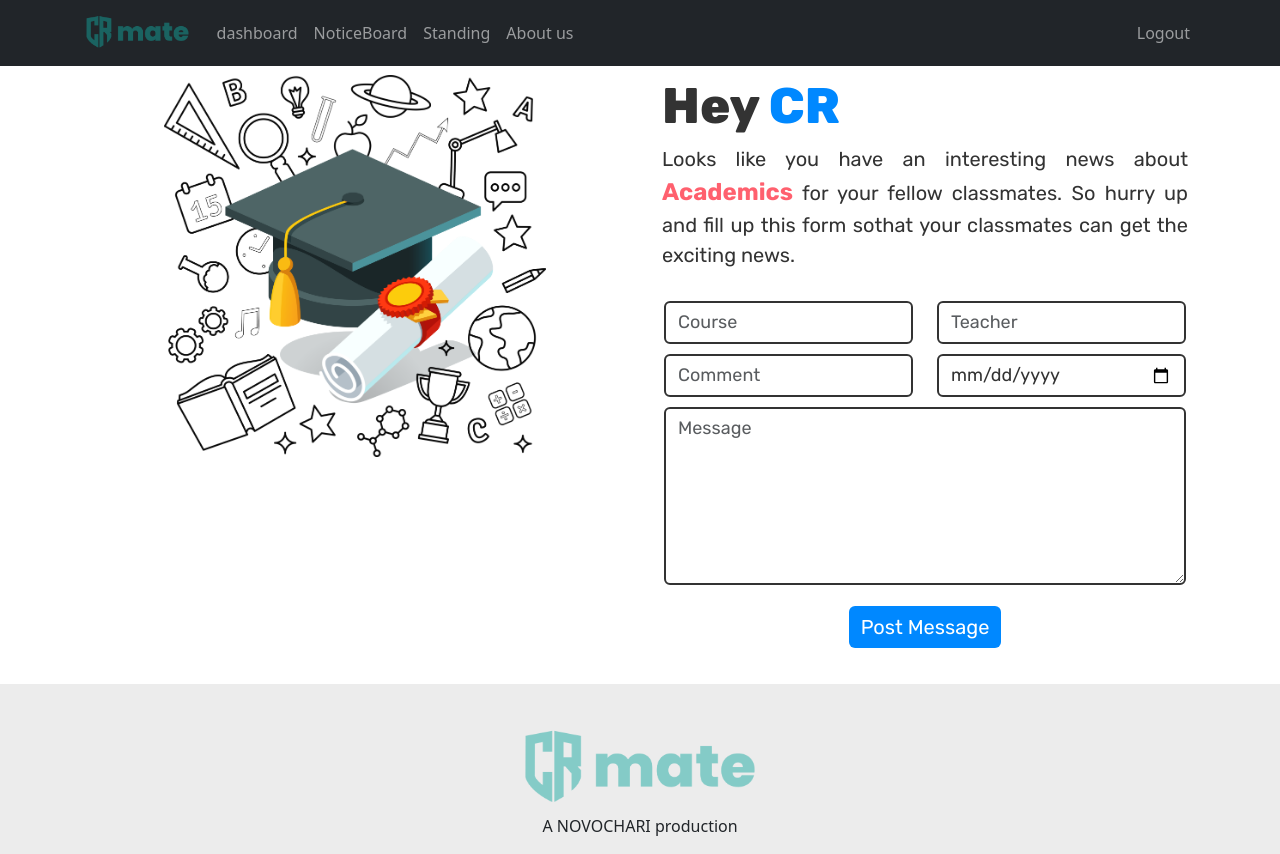
After one commit to sakhadib/the_cr_mate, a PHP site: page /academic/index.php in a window 1280 px wide. The commit adds this page. Run offline with PHP 8.4, Linux system fonts and the light colour scheme; the visitor is signed in with stand-in values (Sample User, id 1).

Commit message:
Academic input complete

```diff
--- /dev/null
+++ b/academic/index.php
@@ -0,0 +1,165 @@
+<?php
+    include "../log_header.php";
+?>
+
+<?php
+// Start the session
+session_start();
+$success = false;
+
+require_once "../connection.php";
+
+// Check if the session is active and the 'uci' session variable is set
+if (isset($_SESSION['uci'])) {
+    $uciValue = $_SESSION['uci'];
+
+    if ($_SERVER["REQUEST_METHOD"] === "POST"){
+
+
+        $course = $_POST["course"];
+        $teacher = $_POST["teacher"];
+        $comment = $_POST["comment"];
+        $date = $_POST["date"];
+        $message = $_POST["message"];
+
+        // Function to sanitize user input to prevent SQL injection and other attacks
+        function sanitizeInput($input) {
+            // Use your preferred method for sanitization, such as mysqli_real_escape_string or htmlspecialchars
+            // Here, I'll use mysqli_real_escape_string as an example:
+            global $conn;
+            return mysqli_real_escape_string($conn, $input);
+        }
+
+        // Check if the form is submitted
+        if ($_SERVER["REQUEST_METHOD"] == "POST") {
+            // Retrieve form data and sanitize it
+            $course = sanitizeInput($_POST["course"]);
+            $teacher = sanitizeInput($_POST["teacher"]);
+            $comment = sanitizeInput($_POST["comment"]);
+            $date = sanitizeInput($_POST["date"]);
+            $message = sanitizeInput($_POST["message"]);
+
+            // Prepare the SQL statement with placeholders
+            $sql = "INSERT INTO academic (date, course, teacher, details, comment, uic) VALUES (?, ?, ?, ?, ?, ?)";
+
+            // Create a prepared statement
+            $stmt = mysqli_prepare($conn, $sql);
+
+            // Bind the parameters to the prepared statement
+            mysqli_stmt_bind_param($stmt, "ssssss", $date, $course, $teacher, $message, $comment, $uciValue);
+
+            // Execute the prepared statement
+            if (mysqli_stmt_execute($stmt)) {
+                // Insertion successful
+                $success = true;
+                // Perform any other actions after successful insertion
+            } else {
+                // Insertion failed
+                echo "Error: " . mysqli_error($connection);
+                // Handle the error as appropriate for your application
+            }
+
+            // Close the prepared statement and the database connection
+            mysqli_stmt_close($stmt);
+            mysqli_close($conn);
+}
+
+
+    }
+
+
+} else {
+    // Redirect the user to index.php
+    header("Location: ../");
+    exit();
+}
+?>
+
+
+
+<!DOCTYPE html>
+<html lang="en">
+<head>
+    <meta charset="UTF-8">
+    <meta name="viewport" content="width=device-width, initial-scale=1.0">
+    <title>Academic Table</title>
+
+    <!-- bootstrap -->
+    <link href="https://cdn.jsdelivr.net/npm/bootstrap@5.3.0/dist/css/bootstrap.min.css" rel="stylesheet" integrity="sha384-9ndCyUaIbzAi2FUVXJi0CjmCapSmO7SnpJef0486qhLnuZ2cdeRhO02iuK6FUUVM" crossorigin="anonymous">
+    <script defer src="https://cdn.jsdelivr.net/npm/bootstrap@5.3.0/dist/js/bootstrap.bundle.min.js" integrity="sha384-geWF76RCwLtnZ8qwWowPQNguL3RmwHVBC9FhGdlKrxdiJJigb/j/68SIy3Te4Bkz" crossorigin="anonymous"></script>
+
+    <!-- css -->
+
+    <link rel="stylesheet" href="style.css">
+
+
+    <!-- icons -->
+    <link rel="stylesheet" href="https://unicons.iconscout.com/release/v4.0.8/css/line.css">
+</head>
+<body>
+    <div class="tr-academicform">
+        <div class="container">
+            <div class="row">
+                <div class="col-lg-6 col-12">
+                    <div class="tr-academicsection">
+                        <img src="../images/Academic.png" class="academic-image">
+                    </div>
+                </div>
+                <div class="col-lg-6 col-12">
+                    <div class="tr-academicsection">
+                        <div class="tr-formseg">
+                            <?php
+                                if ($success) {
+                                    echo '<div class="alert alert-success alert-dismissible fade show" role="alert">
+                                        <strong>Wonderful!</strong> Message Posted Successfully.
+                                        <button type="button" class="btn-close" data-bs-dismiss="alert" aria-label="Close"></button>
+                                    </div>';
+                                }
+                            ?>
+                            <div class="tr-greeting">
+                                <h1>Hey <span>CR</span></h1>
+                                <p>Looks like you have an interesting news about <span>Academics</span> for your fellow
+                                    classmates. So hurry up and fill up this form sothat your classmates can get the exciting news.
+                                </p>
+                            </div>
+
+
+
+                            <form action="../academic/" method = "POST">
+                                <div class="container">
+                                    <div class="row">
+                                        <div class="col-md-6 col-12">
+                                            <input type="text" class="form-control" name="course" placeholder="Course" required>
+                                        </div>
+                                        <div class="col-md-6 col-12">
+                                            <input type="text" class="form-control" name="teacher" placeholder="Teacher" required>
+                                        </div>
+                                        <div class="col-md-6 col-12">
+                                            <input type="text" class="form-control" name="comment" placeholder="Comment">
+                                        </div>
+                                        <div class="col-md-6 col-12">
+                                            <input type="date" class="form-control" name="date" placeholder="Date" required pattern="\d{4}-\d{2}-\d{2}" min="1900-01-01" max="9999-12-31">
+                                        </div>
+
+                                        <div class="col-12">
+                                            <textarea class="form-control message-box" name="message" placeholder="Message" required cols="40" rows="6"></textarea>
+                                        </div>
+
+                                        <div class="form-button mt-3">
+                                            <button id="submit" type="submit" class="btn btn-primary">Post Message</button>
+                                        </div>
+                                    </div>
+                                </div>
+                            </form>
+                        </div>
+                    </div>
+                </div>
+            </div>
+        </div>
+    </div>
+
+    <?php
+        include "../footer.php";
+    ?>
+</body>
+</html>
--- a/academic/style.css
+++ b/academic/style.css
@@ -4,7 +4,7 @@
 
 
 .tr-academicform{
-    min-height: 100vh;
+    min-height: 75vh;
     display: flex;
     justify-content: center;
     align-items: center;
--- /dev/null
+++ b/log_header.php
@@ -0,0 +1,34 @@
+<!-- Navbar Started -->
+<nav class="navbar navbar-expand-lg bg-dark navbar-dark">
+        <div class="container">
+            <a class="navbar-brand" href="#">
+                <img src="../rsx/2@4x.png" alt="Logo" height="40" class="d-inline-block align-text-top">
+            </a>
+          <button class="navbar-toggler" type="button" data-bs-toggle="collapse" data-bs-target="#navbarSupportedContent" aria-controls="navbarSupportedContent" aria-expanded="false" aria-label="Toggle navigation">
+            <span class="navbar-toggler-icon"></span>
+          </button>
+          <div class="collapse navbar-collapse" id="navbarSupportedContent">
+            <ul class="navbar-nav me-auto mb-2 mb-lg-0">
+              <li class="nav-item">
+                <a class="nav-link" aria-current="page" href="../dashboard/">dashboard</a>
+              </li>
+              <li class="nav-item">
+                <a class="nav-link" href="../noticeboard/">NoticeBoard</a>
+              </li>
+              <li class="nav-item">
+                <a class="nav-link" href="#">Standing</a>
+              </li>
+
+              <li class="nav-item">
+                <a class="nav-link" href="#">About us</a>
+              </li>
+            </ul>
+            <ul class="navbar-nav ms-auto mb-2 mb-lg-0">
+                <li class="nav-item">
+                    <a class="nav-link" aria-current="page" href="../logout.php">Logout</a>
+                </li>
+            </ul>
+          </div>
+        </div>
+      </nav>
+    <!-- Navbar End -->
```
Also changed, not shown: classroom/index.html (deleted, +0 -68 lines), classroom/index.php (renamed from academic/index.html, +36 -21 lines), codesave.md (+22 -0 lines), dashboard/index.html (+8 -1 lines), logout.php (added, +14 -0 lines).
